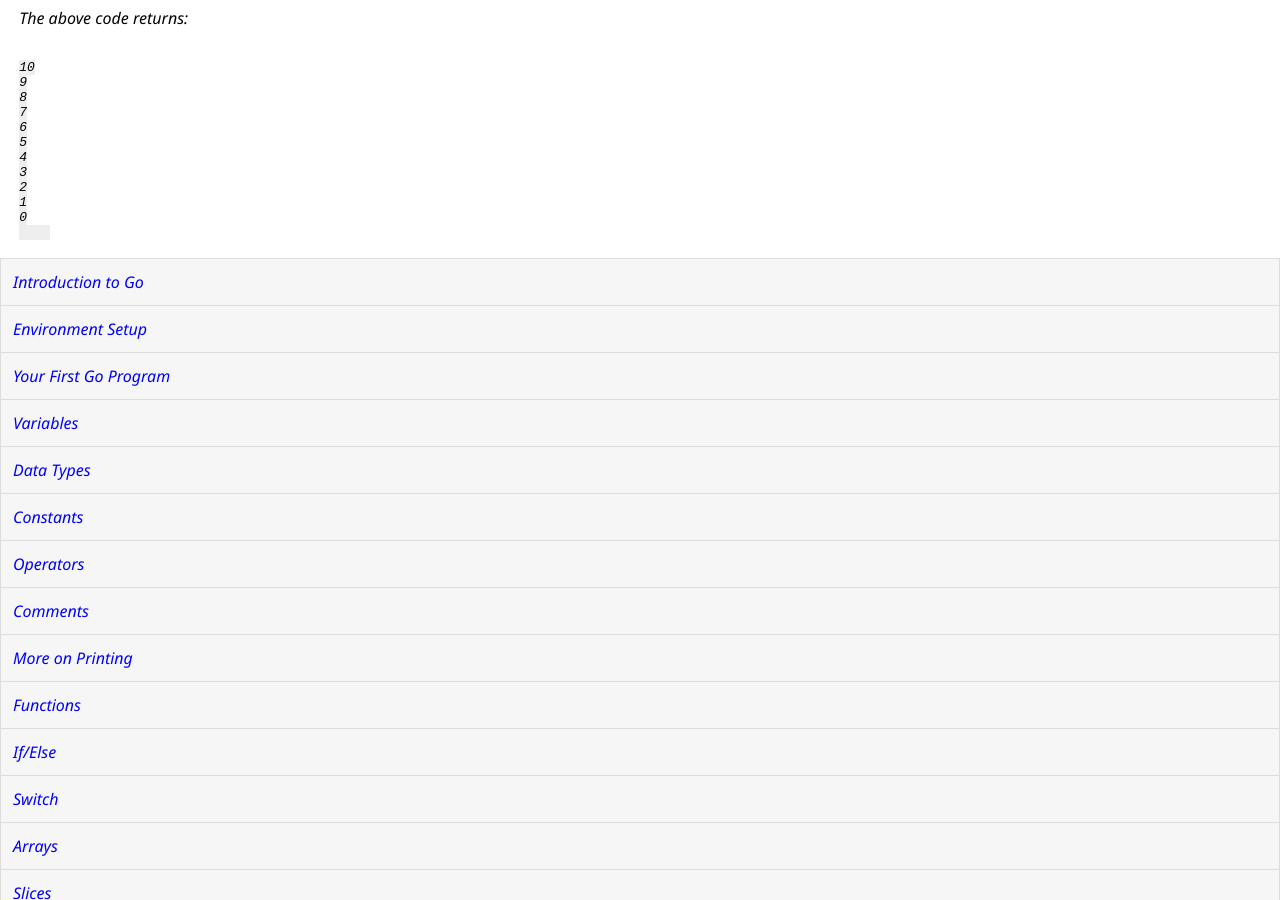
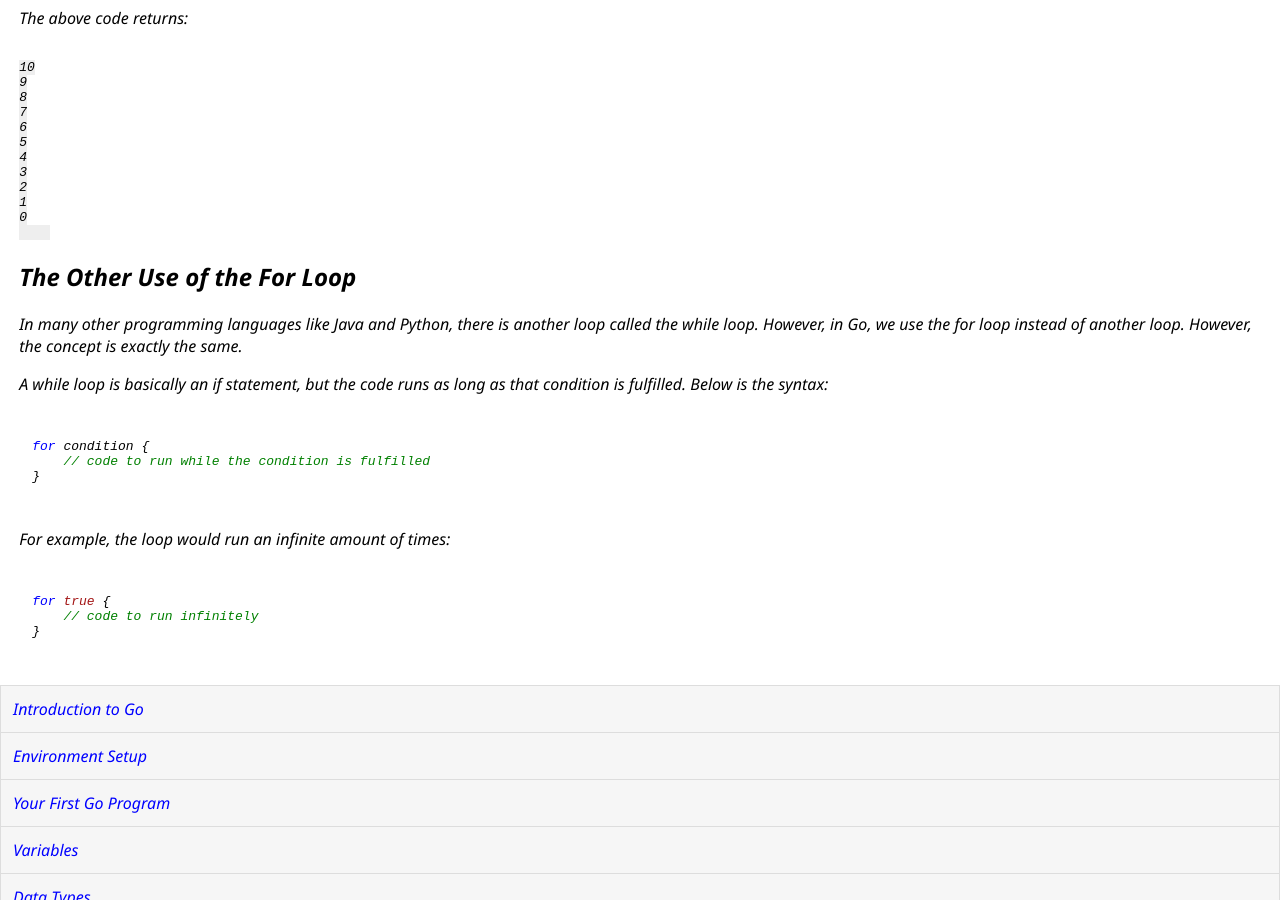
Before and after one commit to learnmonkey/learnmonkey.github.io, a Jekyll site: the page built from programming/golang/for-loop.html, in a window 1280 px wide and 900 px high, scrolled down 1694 px. Built offline with Jekyll 4.4.1, drawn with Linux system fonts in a browser that asks for light colours; nearby versions of some CDN libraries.

Commit message:
Put while loop stuff in for loop tutorial

```diff
--- a/programming/golang/for-loop.html
+++ b/programming/golang/for-loop.html
@@ -86,3 +86,20 @@ func main() {
 0
     </samp></pre>
 </section>
+
+<section>
+    <h2>The Other Use of the For Loop</h2>
+    <p>In many other programming languages like Java and Python, there is another loop called the while loop. However, in Go, we use the for loop instead of another loop. However, the concept is exactly the same.</p>
+    <p>A while loop is basically an if statement, but the code runs as long as that condition is fulfilled. Below is the syntax:</p>
+    <pre><code class="language-go">
+for <i>condition</i> {
+    // code to run while the condition is fulfilled
+}
+    </code></pre>
+    <p>For example, the loop would run an infinite amount of times: </p>
+    <pre><code class="language-go">
+for true {
+    // code to run infinitely
+}
+    </code></pre>
+</section>
```
Also changed, not shown: programming/golang/while-loop.html (deleted, +0 -28 lines).
